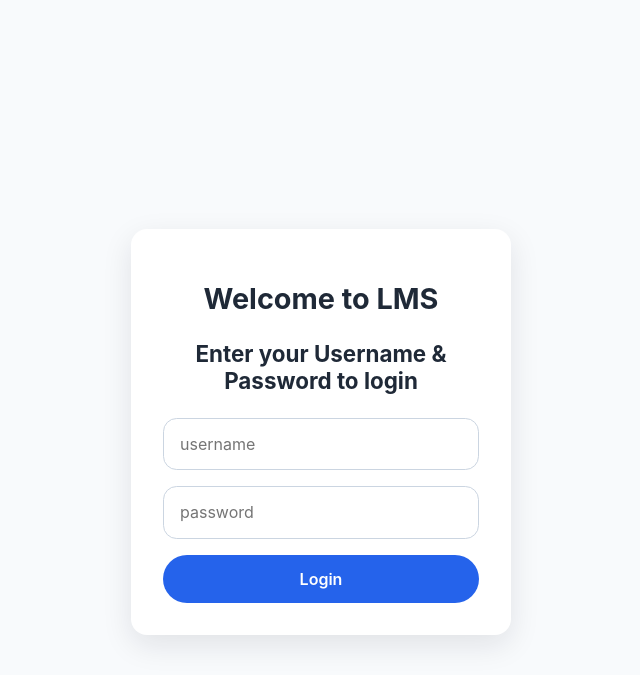
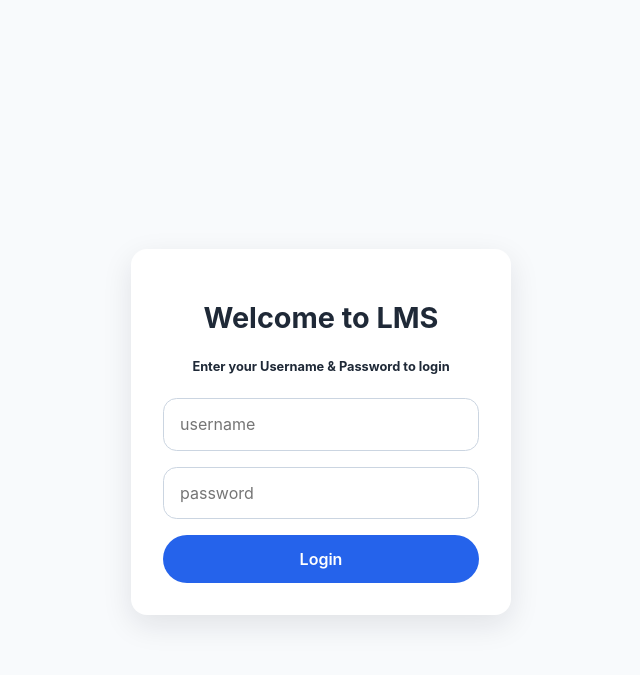
Before and after one commit to msameert/test, a Flask app: page / in a window 1280 px wide. Shown: the top 675 px of the page, without its empty margins (319-959 px from the left). Run offline with Flask 3, Linux system fonts and the light colour scheme.

Commit message:
text updated

```diff
--- a/static/css/style.css
+++ b/static/css/style.css
@@ -51,7 +51,7 @@ body {
 
 .login-card h2 {
     margin-bottom: 1.5rem;
-    font-size: 1.4rem;
+    font-size: 0.8rem;
 }
 
 .login-card form {
```
